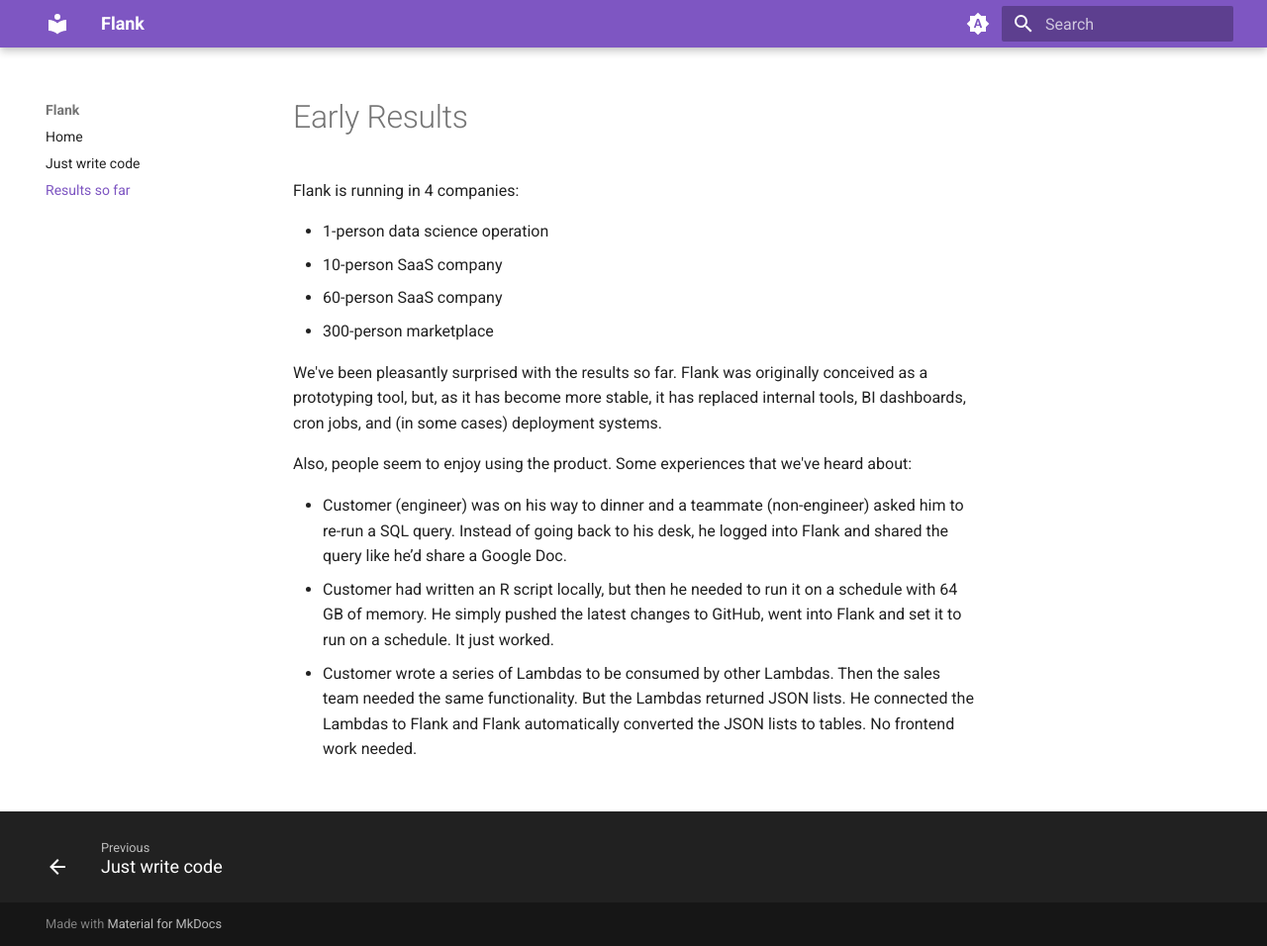
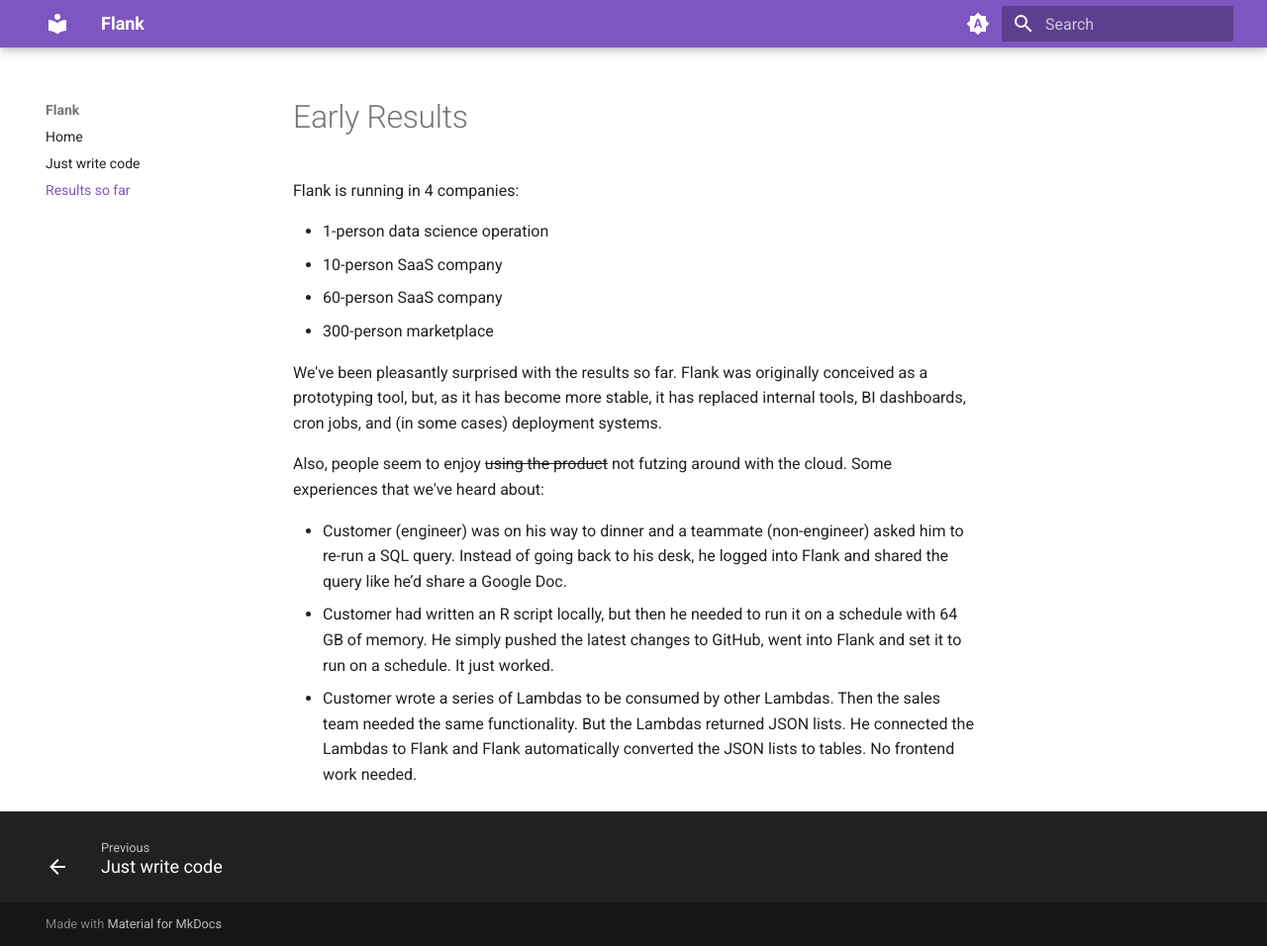
Before and after one commit to btf-org/flank-docs, an MkDocs documentation site: the page built from docs/results.md, in a window 1280 px wide and 956 px high. Shown: the whole window at 99% size. Built offline with MkDocs 1.6.1 and Material for MkDocs 9.7.7, drawn with Linux system fonts in a browser that asks for light colours.

Commit message:
strikethrough

```diff
--- a/docs/results.md
+++ b/docs/results.md
@@ -9,7 +9,7 @@
 
 We've been pleasantly surprised with the results so far. Flank was originally conceived as a prototyping tool, but, as it has become more stable, it has replaced internal tools, BI dashboards, cron jobs, and (in some cases) deployment systems.
 
-Also, people seem to enjoy using the product. Some experiences that we've heard about:
+Also, people seem to enjoy ~~using the product~~ not futzing around with the cloud. Some experiences that we've heard about:
 
 - Customer (engineer) was on his way to dinner and a teammate (non-engineer) asked him to re-run a SQL query. Instead of going back to his desk, he logged into Flank and shared the query like he’d share a Google Doc.
 - Customer had written an R script locally, but then he needed to run it on a schedule with 64 GB of memory. He simply pushed the latest changes to GitHub, went into Flank and set it to run on a schedule. It just worked.
--- a/mkdocs.yml
+++ b/mkdocs.yml
@@ -32,6 +32,7 @@
   - attr_list
   - md_in_html
   - pymdownx.superfences
+  - pymdownx.tilde
   - pymdownx.tabbed:
       alternate_style: true
   - toc:
```
